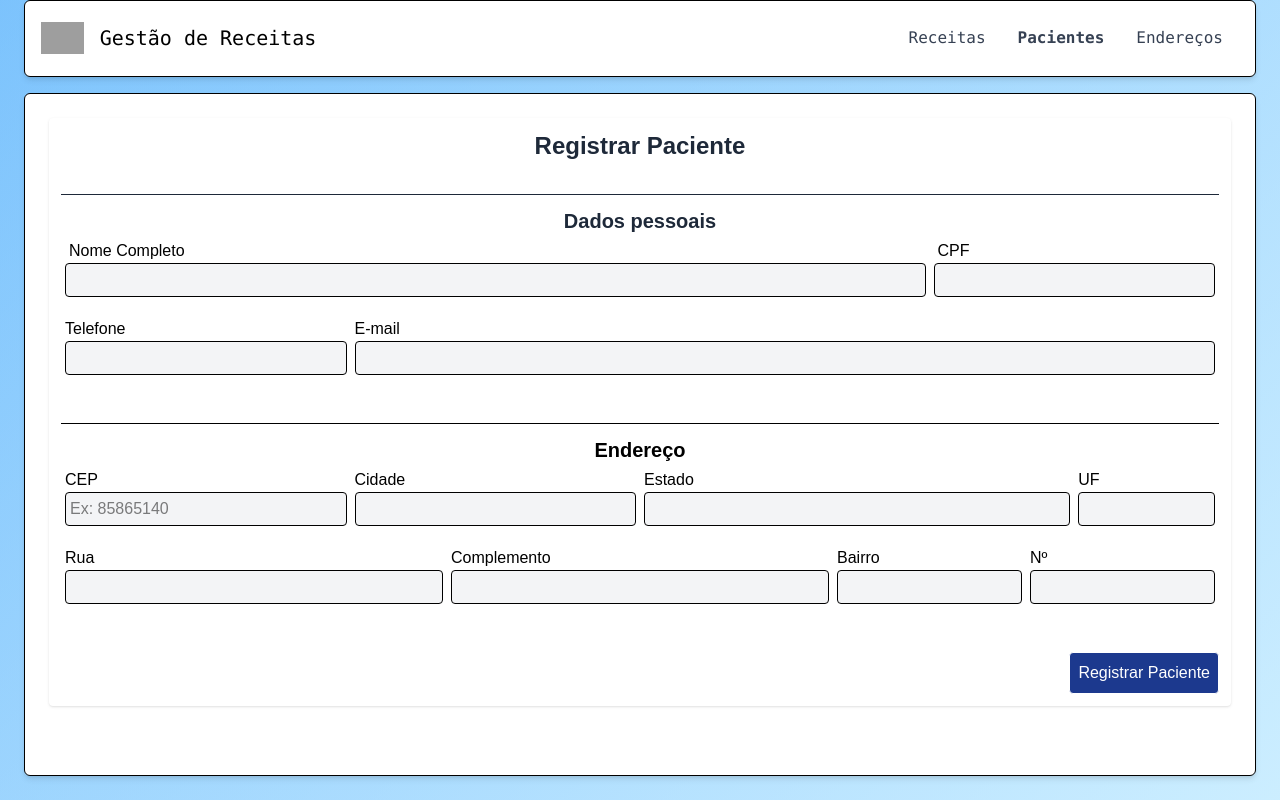
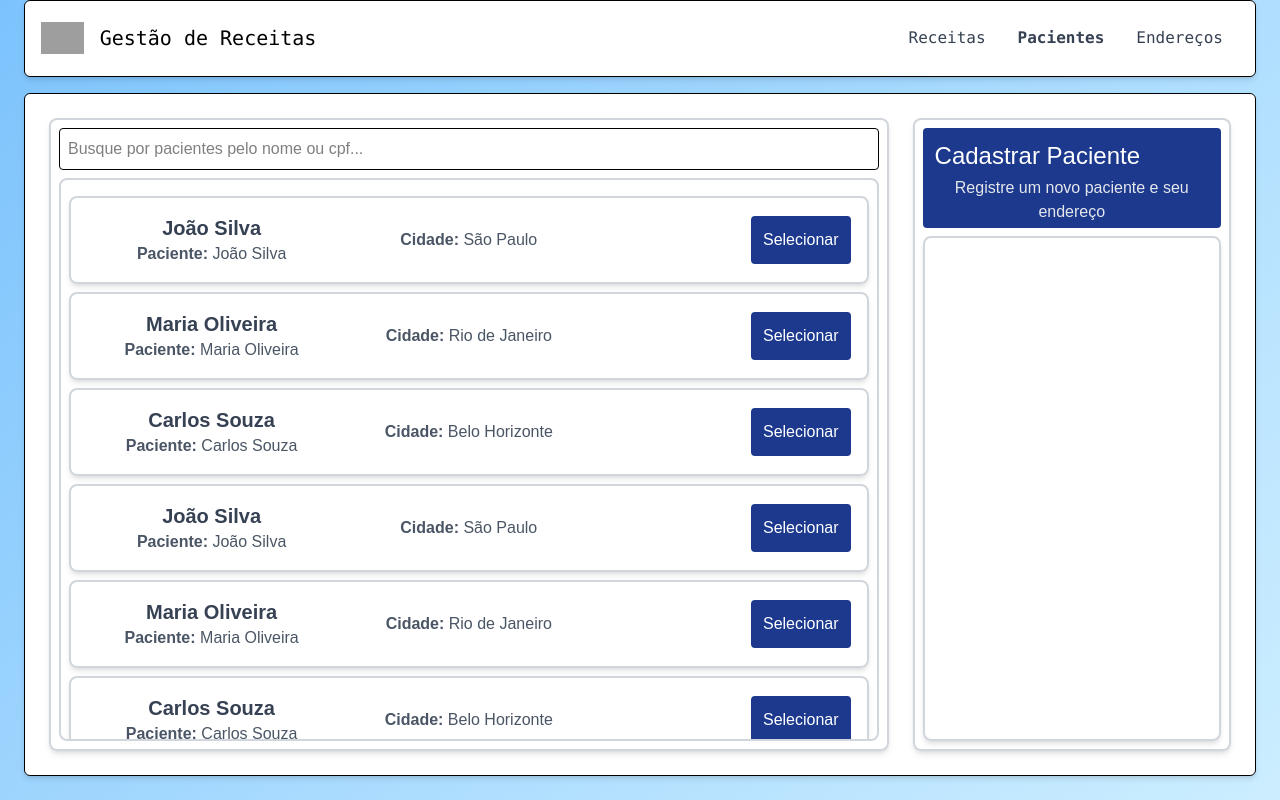
Before and after one commit to ugoincc/es1-t3-frontend, a React (Vite) app: page /pacientes in a window 1280 px wide. Built offline with nearby package versions, Linux system fonts and the light colour scheme; grey boxes are pictures that could not be loaded.

Commit message:
updaterson

```diff
--- a/src/App.jsx
+++ b/src/App.jsx
@@ -10,6 +10,7 @@ import AppLayout from "./layout/AppLayout";
 import Receitas from "./screens/Receitas";
 import Pacientes from "./screens/Pacientes";
 import Endereços from "./screens/Endereços";
+import PacienteForm from "./components/forms/PacienteForm";
 
 function App() {
   return (
@@ -21,6 +22,7 @@ function App() {
             <Route path="/receitas" element={<Receitas />} />
             <Route path="/pacientes" element={<Pacientes />} />
             <Route path="/enderecos" element={<Endereços />} />
+            <Route path="/cadastrarPaciente" element={<PacienteForm />} />
             <Route path="*" element={<Navigate to="/homepage" replace />} />
           </Route>
         </Routes>
--- /dev/null
+++ b/src/components/PacienteCard.jsx
@@ -0,0 +1,32 @@
+import React from "react";
+import { useNavigate } from "react-router-dom";
+
+function PacienteCard({ paciente }) {
+  return (
+    <>
+      <div className="border border-2 border-gray-300 justify-between items-center flex flex-col sm:flex-row gap-2 text-center rounded-lg p-4 my-2 shadow-md">
+        <div className="flex-1 text-center">
+          <h4 className="text-xl font-bold text-gray-700">{paciente.nome}</h4>
+          <p className="text-gray-600">
+            <strong>Paciente:</strong> {paciente.nome}
+          </p>
+        </div>
+        <div className="flex-1 max-w-md text-gray-600">
+          <p>
+            <strong>Cidade:</strong> {paciente.cidade}
+          </p>
+        </div>
+        <div className="flex-1 text-right">
+          <button
+            className="rounded p-3 bg-blue-900 text-white"
+            //onClick={handleClick}
+          >
+            Selecionar
+          </button>
+        </div>
+      </div>
+    </>
+  );
+}
+
+export default PacienteCard;
--- a/src/components/forms/PacienteForm.jsx
+++ b/src/components/forms/PacienteForm.jsx
@@ -11,24 +11,7 @@ function PacienteForm() {
     handleSubmit,
     setValue,
     formState: { errors },
-  } = useForm({
-    resolver: zodResolver(pacienteSchema),
-    mode: "all",
-    defaultValues: {
-      name: "",
-      cpf: "",
-      email: "",
-      phone: "",
-      cep: "",
-      logradouro: "",
-      bairro: "",
-      cidade: "",
-      estado: "",
-      addressNumber: "",
-      uf: "",
-      complemento: "",
-    },
-  });
+  } = useForm();
 
   const onSubmit = (formData) => {
     console.log("Form Submitted", formData);
@@ -36,7 +19,7 @@ function PacienteForm() {
 
   return (
     <form
-      className={`flex flex-col gap-8 text-center text-lg-start bg-white shadow p-3 mb-5 rounded`}
+      className={`flex flex-col gap-8 text-center text-lg-start bg-white shadow p-3 mb-5 rounded overflow-y-hidden`}
       id="curriculumForm"
       onSubmit={handleSubmit(onSubmit)}
     >
--- a/src/components/forms/parts/AddressSection.jsx
+++ b/src/components/forms/parts/AddressSection.jsx
@@ -22,7 +22,7 @@ function AddressSection({ register, errors, setValue }) {
         Endereço
       </div>
 
-      <div className="w-full md:w-2/8 text-left mb-3 p-1">
+      <div className="w-full md:w-2/8 text-left mb-3 p-1 min-h-[80px]">
         <label htmlFor="inputZip" className="form-label text-black">
           CEP
         </label>
@@ -37,13 +37,13 @@ function AddressSection({ register, errors, setValue }) {
         />
         {erroCep && <span className="text-danger">{erroCep}</span>}
         {errors.cep && (
-          <span className="text-red-600 text-sm block mt-1">
+          <span className="text-red-600 text-sm block ">
             {errors.cep.message}
           </span>
         )}
       </div>
 
-      <div className="w-full md:w-1/4 text-start mb-3 p-1">
+      <div className="w-full md:w-1/4 text-start mb-3 p-1 min-h-[80px]">
         <label htmlFor="inputCidade" className="form-label text-black">
           Cidade
         </label>
@@ -53,7 +53,6 @@ function AddressSection({ register, errors, setValue }) {
           id="inputCidade"
           {...register("cidade")}
           value={endereco.cidade || ""}
-          readOnly
         />
       </div>
 
@@ -137,11 +136,6 @@ function AddressSection({ register, errors, setValue }) {
           id="inputAddressNumber"
           {...register("addressNumber")}
         />
-        {errors.addressNumber && (
-          <span className="text-red-600 text-sm block mt-1">
-            {errors.addressNumber.message}
-          </span>
-        )}
       </div>
     </div>
   );
--- a/src/components/forms/parts/PersonalDataSection.jsx
+++ b/src/components/forms/parts/PersonalDataSection.jsx
@@ -7,7 +7,7 @@ function PersonalDataSection({ register, errors }) {
           Dados pessoais
         </div>
 
-        <div className="w-full md:w-3/4 text-left mb-3 p-1">
+        <div className="w-full md:w-3/4 text-left mb-3 p-1 min-h-[90px]">
           <label htmlFor="inputName" className="form-label text-black m-1">
             Nome Completo
           </label>
@@ -18,13 +18,13 @@ function PersonalDataSection({ register, errors }) {
             {...register("name")}
           />
           {errors.name && (
-            <span className="text-red-600 text-sm block mt-1">
+            <span className="text-red-600 text-sm block">
               {errors.name.message}
             </span>
           )}
         </div>
 
-        <div className="w-full md:w-1/4 text-left mb-3 p-1">
+        <div className="w-full md:w-1/4 text-left mb-3 p-1 min-h-[80px]">
           <label htmlFor="inputCPF" className="form-label text-black m-1">
             CPF
           </label>
@@ -32,16 +32,16 @@ function PersonalDataSection({ register, errors }) {
             type="number"
             className="border rounded p-1 bg-gray-100 w-full"
             id="inputCPF"
-            {...register("cpf", { required: "CPF é obrigatório" })}
+            {...register("cpf")}
           />
           {errors.cpf && (
-            <span className="text-red-600 text-sm block mt-1">
+            <span className="text-red-600 text-sm block">
               {errors.cpf.message}
             </span>
           )}
         </div>
 
-        <div className="w-full md:w-1/4 text-left mb-3 p-1">
+        <div className="w-full md:w-1/4 text-left mb-3 p-1 min-h-[80px]">
           <label htmlFor="inputPhone" className="form-label text-black">
             Telefone
           </label>
@@ -49,10 +49,10 @@ function PersonalDataSection({ register, errors }) {
             type="number"
             className="border rounded p-1 bg-gray-100 w-full"
             id="inputPhone"
-            {...register("phone", { required: "Telefone é obrigatório" })}
+            {...register("phone")}
           />
           {errors.phone && (
-            <span className="text-red-600 text-sm block mt-1">
+            <span className="text-red-600 text-sm block">
               {errors.phone.message}
             </span>
           )}
@@ -69,7 +69,7 @@ function PersonalDataSection({ register, errors }) {
             {...register("email")}
           />
           {errors.email && (
-            <span className="text-red-600 text-sm block mt-1">
+            <span className="text-red-600 text-sm block">
               {errors.email.message}
             </span>
           )}
--- /dev/null
+++ b/src/components/forms/validation/addressSchema.js
@@ -0,0 +1,15 @@
+import { z } from "zod";
+
+export const addressSchema = z.object({
+  street: z.string().min(1, { message: "A rua é obrigatória" }),
+  neighborhood: z.string().min(1, { message: "O bairro é obrigatório" }),
+  city: z.string().min(1, { message: "A cidade é obrigatória" }),
+  state: z.string().length(2, { message: "O estado deve ter 2 letras" }),
+  uf: z.string(),
+  cep: z
+    .string()
+    .regex(/^\d{8}$/, { message: "O CEP deve ter 8 dígitos numéricos" }),
+  addressNumber: z
+    .string()
+    .min(1, { message: "O número do endereço é obrigatório" }),
+});
--- a/src/components/forms/validation/pacienteSchema.js
+++ b/src/components/forms/validation/pacienteSchema.js
@@ -15,15 +15,16 @@ export const pacienteSchema = z.object({
   phone: z.string().regex(/^\d{10,11}$/, {
     message: "O telefone deve ter 10 ou 11 dígitos",
   }),
-  street: z.string().min(1, { message: "A rua é obrigatória" }),
-  neighborhood: z.string().min(1, { message: "O bairro é obrigatório" }),
-  city: z.string().min(1, { message: "A cidade é obrigatória" }),
-  state: z.string().length(2, { message: "O estado deve ter 2 letras" }),
-  uf: z.string(),
+  logradouro: z.string().min(1, { message: "A rua é obrigatória" }),
+  cidade: z.string().min(1, { message: "A cidade é obrigatória" }),
+  estado: z.string().length(2, { message: "O estado deve ter 2 letras" }),
   cep: z
     .string()
     .regex(/^\d{8}$/, { message: "O CEP deve ter 8 dígitos numéricos" }),
+  bairro: z.string().min(1, { message: "O bairro é obrigatório" }),
   addressNumber: z
     .string()
     .min(1, { message: "O número do endereço é obrigatório" }),
+  uf: z.string(),
+  complemento: z.string(),
 });
--- a/src/screens/Pacientes.jsx
+++ b/src/screens/Pacientes.jsx
@@ -1,10 +1,96 @@
 import PacienteForm from "../components/forms/PacienteForm";
+import { useNavigate } from "react-router-dom";
+import { useEffect, useState } from "react";
+import React from "react";
+import PacienteCard from "../components/PacienteCard";
 
 function Pacientes() {
+  const navigate = useNavigate();
+  const [searchTerm, setSearchTerm] = useState("");
+  const [debouncedTerm, setDebouncedTerm] = useState("");
+  const [isDebouncing, setIsDebouncing] = useState(false);
+  //const {pacientesResult, loading, error} = usePacienteByQuery(debouncedTerm);
+
+  const pacientesResult = [
+    { id: 1, nome: "João Silva", cidade: "São Paulo" },
+    { id: 2, nome: "Maria Oliveira", cidade: "Rio de Janeiro" },
+    { id: 3, nome: "Carlos Souza", cidade: "Belo Horizonte" },
+    { id: 4, nome: "João Silva", cidade: "São Paulo" },
+    { id: 5, nome: "Maria Oliveira", cidade: "Rio de Janeiro" },
+    { id: 6, nome: "Carlos Souza", cidade: "Belo Horizonte" },
+    { id: 7, nome: "João Silva", cidade: "São Paulo" },
+    { id: 8, nome: "Maria Oliveira", cidade: "Rio de Janeiro" },
+    { id: 9, nome: "Carlos Souza", cidade: "Belo Horizonte" },
+  ];
+
+  useEffect(() => {
+    if (searchTerm) {
+      setIsDebouncing(true);
+    }
+
+    const debounceTimer = setTimeout(() => {
+      setDebouncedTerm(searchTerm);
+      setIsDebouncing(false);
+    }, 1200);
+
+    return () => clearTimeout(debounceTimer);
+  }, [searchTerm]);
+
+  const handleInputChange = (e) => {
+    setSearchTerm(e.target.value);
+  };
+
+  const handleNavigation = (path) => {
+    if (path) navigate(path);
+  };
+
+  const renderResults = () => {
+    if (isDebouncing) return <>Carrregando...</>;
+    if (pacientesResult && pacientesResult.length === 0)
+      return (
+        <p className="text-gray-600">Não há vagas com esta descrição...</p>
+      );
+    if (pacientesResult)
+      return pacientesResult.map((paciente) => (
+        <PacienteCard key={paciente.id} paciente={paciente} />
+      ));
+    return null;
+  };
+
   return (
-    <>
-      <PacienteForm />
-    </>
+    <div className="flex flex-row-reverse h-full w-full gap-6">
+      <div className="flex flex-col gap-2 border border-2 p-2 border-gray-300 rounded-lg h-full shadow-md">
+        <button
+          className="flex flex-col max-w-[full] max-h-[100px]  rounded p-3 bg-blue-900 text-white"
+          onClick={() => handleNavigation("/cadastrarPaciente")}
+        >
+          <div className="text-2xl">Cadastrar Paciente</div>
+          <div className="text-md text-gray-200 p-1">
+            {"Registre um novo paciente e seu endereço"}
+          </div>
+        </button>
+
+        <div className="patientcard border border-2 border-gray-300 rounded-lg h-full shadow-md"></div>
+      </div>
+      <div className="flex flex-col w-[80%] h-full justify-center border border-2 border-gray-300 text-center rounded-lg p-2 shadow-md gap-2">
+        <form
+          className="align-items-center w-full"
+          onSubmit={(e) => e.preventDefault()}
+        >
+          <input
+            type="text"
+            value={searchTerm}
+            onChange={handleInputChange}
+            placeholder="Busque por pacientes pelo nome ou cpf..."
+            className="w-full p-2 border rounded"
+          />
+        </form>
+
+        <div className="cardlist border border-2 border-gray-300 rounded-lg h-full overflow-y-scroll">
+          <section className="p-2">{renderResults()}</section>
+        </div>
+      </div>
+    </div>
   );
 }
 
--- a/src/screens/Receitas.jsx
+++ b/src/screens/Receitas.jsx
@@ -1,11 +1,5 @@
-import ReceitaForm from "../components/forms/ReceitaForm";
-
 function Receitas() {
-  return (
-    <>
-      <ReceitaForm />
-    </>
-  );
+  return <></>;
 }
 
 export default Receitas;
```
Also changed, not shown: src/screens/Endereços.jsx (+38 -1 lines).
